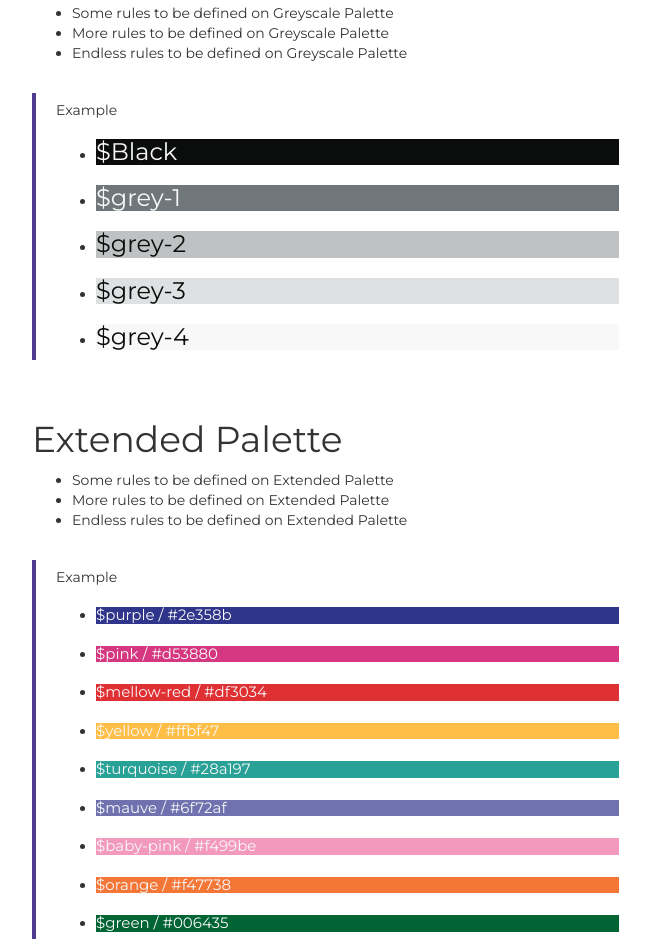
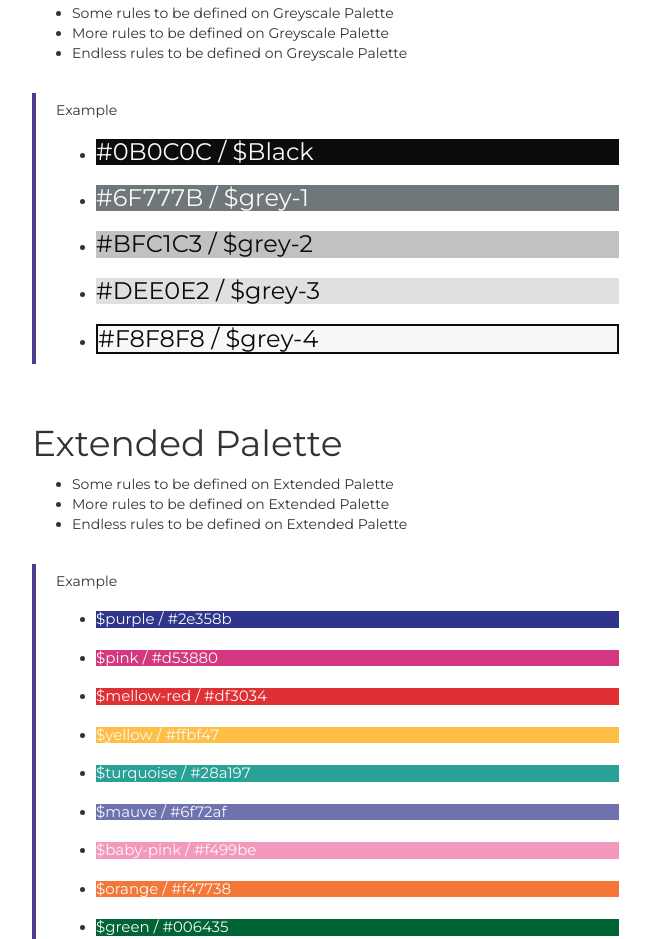
Before and after one commit to hse-digital/StyleGuide, a plain HTML site: page StyleGuide/Colour Scheme Page.html in a window 1280 px wide. Shown: the part 971-1910 px from the top of the page, without its empty margins (53-703 px from the left). Drawn offline with Linux system fonts and the light colour scheme.

Commit message:
Update Colour Scheme Page.html

```diff
--- a/StyleGuide/Colour Scheme Page.html
+++ b/StyleGuide/Colour Scheme Page.html
@@ -15,7 +15,7 @@
 
     <!--PAGE TOP-->
     <div class="navbar navbar-inverse navbar-static-top" role="navigation">
-        <div class="container">
+          <div class="container">
             <div class="navbar-header">
                 <div class="visible-xs-block">
                     <div class="xrm-attribute-value">
@@ -159,11 +159,11 @@
                     <div class="info">
 
             <ul>
-               <li><h3 style="background-color:#0B0C0C; color:#F8F8F8; width:50%;">$Black</h3></li>
-               <li><h3 style="background-color:#6F777B; color:#F8F8F8; width:50%;">$grey-1</h3></li>
-               <li><h3 style="background-color:#BFC1C3; color:#0B0C0C; width:50%;">$grey-2</h3></li>
-               <li><h3 style="background-color:#DEE0E2; color:#0B0C0C; width:50%;">$grey-3</h3></li>
-               <li><h3 style="background-color:#F8F8F8; color:#0B0C0C; width:50%;">$grey-4</h3></li>
+               <li><h3 style="background-color:#0B0C0C; color:#F8F8F8; width:50%;">#0B0C0C&nbsp;/&nbsp;$Black</h3></li>
+               <li><h3 style="background-color:#6F777B; color:#F8F8F8; width:50%;">#6F777B&nbsp;/&nbsp;$grey-1</h3></li>
+               <li><h3 style="background-color:#BFC1C3; color:#0B0C0C; width:50%;">#BFC1C3&nbsp;/&nbsp;$grey-2</h3></li>
+               <li><h3 style="background-color:#DEE0E2; color:#0B0C0C; width:50%;">#DEE0E2&nbsp;/&nbsp;$grey-3</h3></li>
+               <li><h3 style="background-color:#F8F8F8; color:#0B0C0C; width:50%; border-style:solid; border-color:#0B0C0C; border-width:2px;">#F8F8F8&nbsp;/&nbsp;$grey-4</h3></li>
             </ul>
                </div>
                  </fieldset>
```
